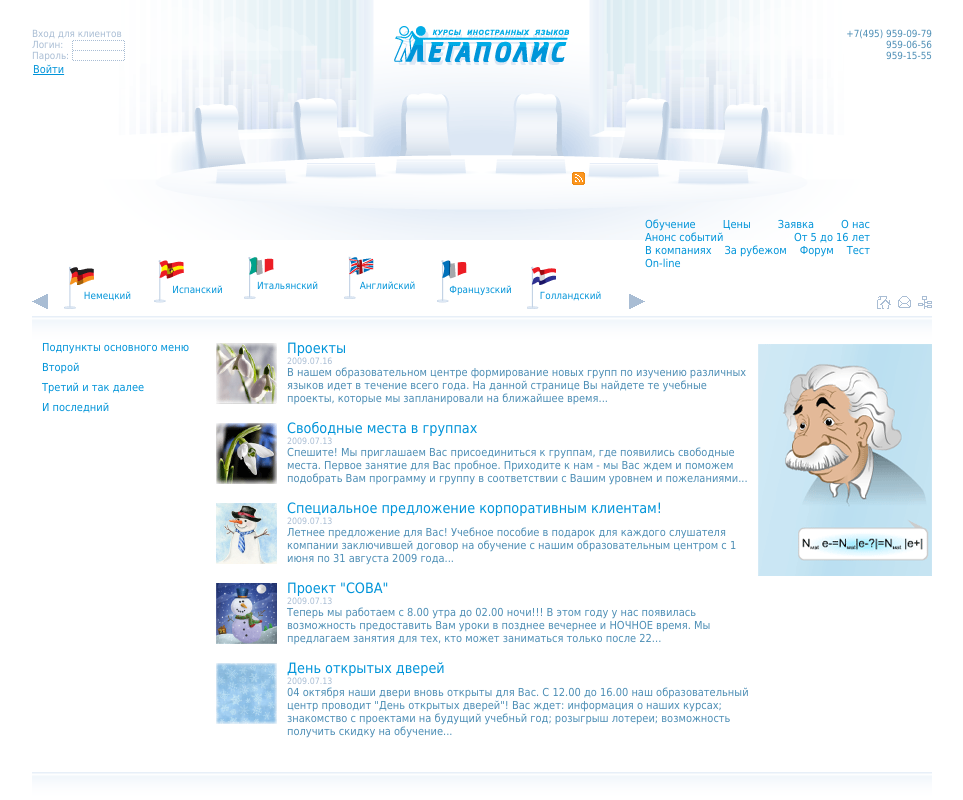
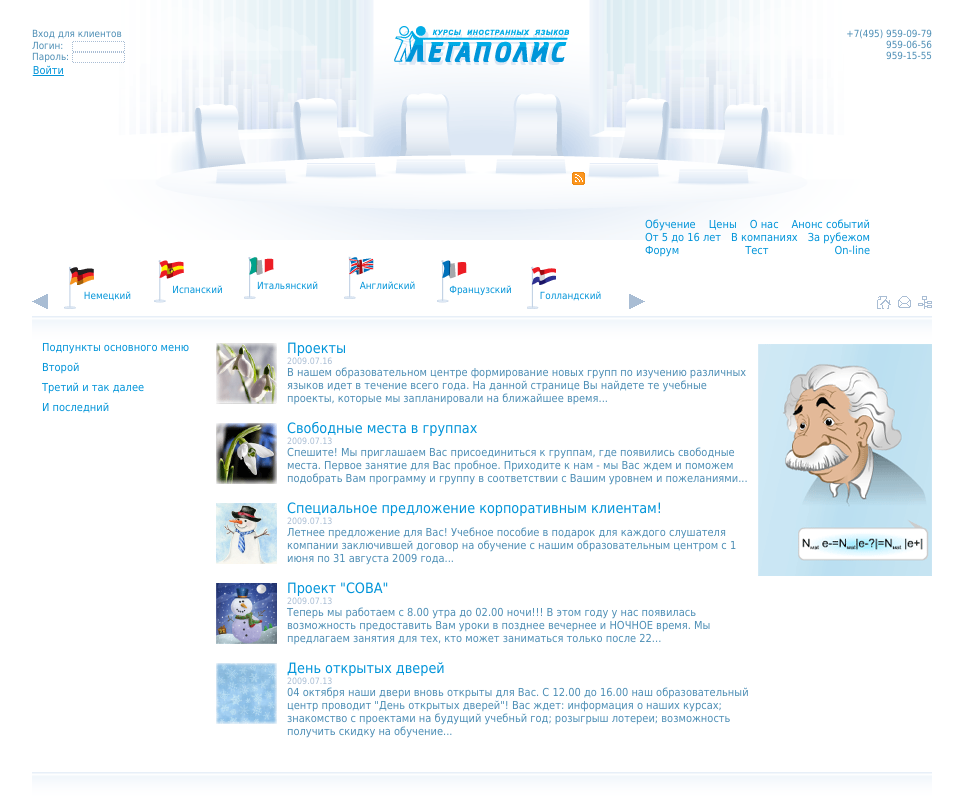
Before and after one commit to usrmrz/htmlcss, a plain HTML site: page www/index.html in a window 1280 px wide. Shown: the whole page, without its empty margins (158-1121 px from the left). Drawn offline with Linux system fonts and the light colour scheme.

Commit message:
cleared+xml content

```diff
--- a/www/css/style.css
+++ b/www/css/style.css
@@ -321,57 +321,115 @@ a {
 
 /* 4. form style ------------------------------*/
 
-#login {
-    color: #a9bdd4;
-    font-size: 90%;
+#loginform {
+    font-size: 0.9em;
+    width: 100px;
+    height: 53px;
+    overflow: hidden;
+    /*padding: 2px;*/
     position: absolute;
-    width: 95px;
     left: 0px;
 }
 
-#login h2 {
-    /*margin-left: 3px;*/
+#loginform h2 {
+    margin: 0px 0px 2px 0px;
 }
 
-#login-form dl {
-    margin: 2px 0px 3px 0px;
+#loginform > div {
+    float: left;
+    width: 100%;
+    height: 11px;
+    /*margin-bottom: 5px;*/
 }
 
-#login-form dt,
-#login-form dd {
-    margin-top: -1px;
+#loginform label {
+    float: left;
+    width: 40px;
+    position: relative;
+    top: -1px;
+    /*margin-left: 2px;*/
+    /*height: 11px;*/
 }
 
-#login-form dt {
-    float: left;
+#loginform input[type=text], #loginform input[type=password] {
+    background: #fff url(../images/form_input.png) no-repeat;
+    width: 53px;
+    border: 0px;
+    /*height: 11px;*/
 }
 
-#login-form dd {
-    margin-left: 40px;
+#loginform > div input[type=submit] {
+    background: #fff;
+    font-size: 1.1em;
+    text-decoration: underline;
+    color: #0094d9;
+    width: 3em;
+    border: 0px;
+    cursor: pointer;
+    height: 1.4em;
 }
 
-#login-form input[type='submit']::-moz-focus-inner {
-    border: 0;
-    padding: 0;
-}
+/*#login {*/
+    /*color: #a9bdd4;*/
+    /*font-size: 90%;*/
+    /*position: absolute;*/
+    /*width: 95px;*/
+    /*left: 0px;*/
+/*}*/
 
-#login-form input[type="submit"] {
-    background: #fff;
-    border: 0px;
-    color: #0094d9;
-    cursor: pointer;
-    font-size: 1.1em;
-    margin: 3px 5px 0px 1px;
-    text-align: left;
-    text-decoration: underline;
-    width: 35px;
-}
+/*#login h2 {*/
+    /*margin-left: 3px;*/
+/*}*/
 
-#login-form input[type="text"],
-#login-form input[type="password"] {
-    background: #fff url(../images/form_input.png) no-repeat;
-    border: 0px;
-    cursor: text;
-    height: 11px;
-    width: 53px;
-}
+/*#login form {*/
+    /*margin: 2px 0px 3px 0px;*/
+/*}*/
+
+/*#login-form label,*/
+/*#login-form input {*/
+    /*margin-top: -1px;*/
+    /*margin: 2px -1px 3px 0px;*/
+/*}*/
+
+/*#login-form label {*/
+    /*float: left;*/
+/*}*/
+
+/*#login-form input {*/
+    /*margin-left: 50px;*/
+/*}*/
+
+/*div.row {margin:0 0 5px 0;float:left;width:100%;padding:6px 0;}*/
+/*div.row label {float:left;display:block;width:15em;font-weight:bold;padding:0 6px;}*/
+/*div.row label:hover {background:#FFFF66;cursor:pointer;}*/
+/*div.row fieldset {border:1px solid gray;margin:0 6px;}*/
+/*div.row fieldset span {float:left;display:block;}*/
+/*div.row fieldset span label {float:none;display:inline;}*/
+/*div.row fieldset legend {font-weight:bold;}*/
+/*div.requiredRow {border:2px solid #049;}*/
+
+/*#login-form input[type='submit']::-moz-focus-inner {*/
+    /*border: 0;*/
+    /*padding: 0;*/
+/*}*/
+
+/*#login-form input[type="submit"] {*/
+    /*background: #fff;*/
+    /*border: 0px;*/
+    /*color: #0094d9;*/
+    /*cursor: pointer;*/
+    /*font-size: 1.1em;*/
+    /*margin: 3px 5px 0px 1px;*/
+    /*text-align: left;*/
+    /*text-decoration: underline;*/
+    /*width: 35px;*/
+/*}*/
+
+/*#login-form input[type="text"],*/
+/*#login-form input[type="password"] {*/
+    /*background: #fff url(../images/form_input.png) no-repeat;*/
+    /*border: 0px;*/
+    /*cursor: text;*/
+    /*height: 11px;*/
+    /*width: 53px;*/
+/*}*/
--- a/www/index.html
+++ b/www/index.html
@@ -2,35 +2,35 @@
         "http://www.w3.org/TR/xhtml11/DTD/xhtml11.dtd">
 <html xmlns="http://www.w3.org/1999/xhtml">
 <head>
-    <meta http-equiv="Content-Type" content="text/html; charset=utf-8"/>
-    <title>Легаполис - курсы иностранных языков</title>
+    <meta http-equiv="Content-Type" content="text/xml; charset=utf-8"/>
+    <title>Мегаполис - курсы иностранных языков</title>
     <link rel="stylesheet" type="text/css" media="screen" href="css/reset-min.css"/>
     <link rel="stylesheet" type="text/css" media="screen" href="css/style.css"/>
-    <!--[if IE]>
-    <link rel="stylesheet" type="text/css" media="screen" href="css/style-ie.css"/>
-    <![endif]-->
 
 </head>
 
 <body>
 <div id="wrapper">
     <div id="header">
-        <h1><a href="/"><span>Легаполис - курсы иностранных языков</span></a></h1>
+        <h1><a href="/"><span>Мегаполис - курсы иностранных языков</span></a></h1>
+            <form action="/" method="post" id="loginform">
+                <h2>Вход для клиентов</h2>
+                <div>
+                    <label for="login">Логин:</label>
+                    <input id="login" name="login" type="text" class="required" />
+                </div>
+                <div>
+                    <label for="password">Пароль:</label>
+                    <input id="password" name="password" type="password" class="required" />
+                </div>
+                <div>
+                    <input type="submit" value="Войти" />
+                </div>
+            </form>
 
-        <div id="login">
-            <h2>Вход для клиентов</h2>
 
-            <form id="login-form" action="/" method="post">
-                <dl>
-                    <dt>Логин:</dt>
-                    <dd><input name="name" id="name" value="" type="text"/></dd>
-                    <dt>Пароль:</dt>
-                    <dd><input name="password" id="password" value="" type="password"/></dd>
-                    <dt><input name="submit" id="submit" value="Войти" type="submit" /></dt>
-                    <dd><span>.</span></dd>
-                </dl>
-            </form>
-        </div>
+
+        <!--</div>-->
         <address>
             +7(495) 959-09-79<br/>
             959-06-56<br/>
@@ -63,7 +63,7 @@
         <ul>
             <li><a href="#">Обучение</a></li>
             <li><a href="#">Цены</a></li>
-            <li><a href="#">Заявка</a></li>
+            <!--<li><a href="#">Заявка</a></li>-->
             <li><a href="#">О нас</a></li>
             <li><a href="#">Анонс событий</a></li>
             <li><a href="#">От 5 до 16 лет</a></li>
```
Also changed, not shown: www/images/layoutx900.png (added).
